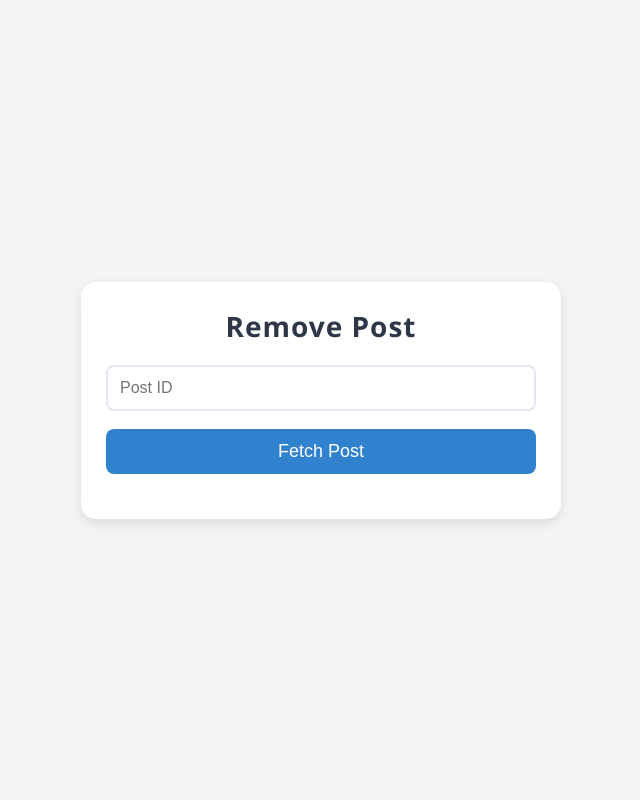
After one commit to ahhuser520/ZSTspotted, a Flask app: template templates/admin/panel.html in a window 1280 px wide. The commit adds this page. Shown: the whole page, without its empty margins (319-959 px from the left). Run offline with Flask 3, Linux system fonts and the light colour scheme; the template is opened without the code that fills it, so the values that code supplies are empty.

Commit message:
Dodano admin panel, i mniejsze poprawki.

```diff
--- a/app.py
+++ b/app.py
@@ -1,23 +1,164 @@
-from flask import Flask, render_template, redirect, request, abort, make_response, jsonify, g
+from flask import Flask, render_template, redirect, request, abort, make_response, jsonify, session, g
 from flask_limiter import Limiter
 from flask_limiter.util import get_remote_address
 import sqlite3 as sqlite
+import random
+from dotenv import load_dotenv
+import os
+import hashlib
+from functools import wraps
+app = Flask(__name__)
 
-app = Flask(__name__)
+load_dotenv()
+
+app.secret_key = os.getenv('FLASK_SECRET_KEY')
 
 # Ustawienie Limiter bez błędów w przekazywaniu key_func
 limiter = Limiter(get_remote_address, app=app)
 
 siteName = 'ZSTspotted'
 
-# Przed każdym zapytaniem będziemy dodawać stopkę do kontekstu
+# Before request - Adding footer to context
 @app.before_request
 def add_footer_to_context():
-    g.footer = render_template('modules/footer.html')  # Ładujemy footer.html do zmiennej globalnej
-    '''if not request.is_secure:# and app.env != "development":
-        url = request.url.replace("http://", "https://", 1)
-        return redirect(url, code=301)'''
+    g.footer = render_template('modules/footer.html')
 
+# Admin session check decorator
+def requires_admin(f):
+    @wraps(f)
+    def decorated_function(*args, **kwargs):
+        if not session.get('admin_logged_in'):
+            return redirect(url_for('admin'))
+        return f(*args, **kwargs)
+    return decorated_function
+
+# Initialize the database
+def init_db():
+    con = sqlite.connect('database.db')
+    cur = con.cursor()
+
+    cur.execute('''
+        CREATE TABLE IF NOT EXISTS admin (
+            id INTEGER PRIMARY KEY AUTOINCREMENT,
+            passkey TEXT NOT NULL
+        )
+    ''')
+
+    con.commit()
+
+    if not os.path.exists('passkey.txt'):
+        random_passkey = ''.join(random.choices('0123456789abcdef', k=32))
+
+        hashed_passkey = hashlib.sha256(random_passkey.encode()).hexdigest()
+
+        with open('passkey.txt', 'w') as f:
+            f.write(random_passkey)
+
+        cur.execute("INSERT INTO admin (passkey) VALUES (?)", (hashed_passkey,))
+        con.commit()
+
+        print(f"Generated new passkey: {random_passkey}")
+    else:
+        cur.execute("SELECT passkey FROM admin WHERE id = 1")
+        admin_row = cur.fetchone()
+        if admin_row:
+            print(f"Using existing passkey: {admin_row[0]}")
+        else:
+            print("Error: Admin passkey not found in the database.")
+
+    con.close()
+
+
+def init_db():
+    db_exists = os.path.exists('database.db')
+
+    con = sqlite.connect('database.db')
+    cur = con.cursor()
+
+    cur.execute('''
+        CREATE TABLE IF NOT EXISTS admin (
+            id INTEGER PRIMARY KEY AUTOINCREMENT,
+            passkey TEXT NOT NULL
+        )
+    ''')
+
+    con.commit()
+
+    if os.path.exists('passkey.txt'):
+        with open('passkey.txt', 'r') as f:
+            random_passkey = f.read().strip()
+
+        hashed_passkey = hashlib.sha256(random_passkey.encode()).hexdigest()
+
+        if not db_exists:
+            cur.execute("INSERT INTO admin (passkey) VALUES (?)", (hashed_passkey,))
+            con.commit()
+    else:
+        random_passkey = ''.join(random.choices('0123456789abcdef', k=32))
+        hashed_passkey = hashlib.sha256(random_passkey.encode()).hexdigest()
+
+        with open('passkey.txt', 'w') as f:
+            f.write(random_passkey)
+
+        cur.execute("INSERT INTO admin (passkey) VALUES (?)", (hashed_passkey,))
+        con.commit()
+
+    con.close()
+
+
+@app.route('/admin/postbyid', methods=['POST'])
+def postbyid():
+    try:
+        json_data = request.get_json()
+        post_id = json_data.get('id')
+
+        if not post_id:
+            return jsonify({"error": "ID not provided"}), 400
+
+        db = sqlite.connect('database.db')
+        post = db.execute("SELECT rowid, timestamp, content FROM posty WHERE rowid = ?", (post_id,)).fetchone()
+        db.close()
+
+        if post:
+            return jsonify({
+                "id": post[0],
+                "timestamp": post[1],
+                "content": post[2]
+            }), 200
+        else:
+            return jsonify({"error": "Post not found"}), 404
+
+    except sqlite.Error as e:
+        return jsonify({"error": "Internal Server Error"}), 500
+
+
+@app.route('/admin/usunpost', methods=['POST'])
+@requires_admin
+def usunpost():
+    try:
+        json_data = request.get_json()
+        post_id = json_data.get('id')
+
+        if not post_id:
+            return jsonify({"error": "ID not provided"}), 400
+
+        db = sqlite.connect('database.db')
+        db.execute('''
+            CREATE TABLE IF NOT EXISTS usuniete_posty(
+                timestamp DATETIME DEFAULT CURRENT_TIMESTAMP,
+                content TEXT NOT NULL
+            )
+        ''')
+        db.execute("UPDATE posty SET content = 'Post usuniety' WHERE rowid = ?", (post_id,))
+        db.commit()
+        db.close()
+
+        return jsonify({"message": "Post successfully removed"}), 200
+
+    except sqlite.Error as e:
+        return jsonify({"error": "Internal Server Error"}), 500
+
+# Public routes
 @app.route('/')
 def index():
     return render_template('index.html', siteName=siteName, footer=g.footer)
@@ -38,7 +179,7 @@ def tos():
 @app.route('/sendanonymousmessage', methods=['POST'])
 def sendanonymousmessage():
     jsonData = request.get_json()
-    if not jsonData or not jsonData.get('message'):  # Check if 'message' key exists
+    if not jsonData or not jsonData.get('message'):
         abort(400)
 
     response = make_response('', 200)
@@ -67,7 +208,6 @@ def posty():
     page = request.args.get('page', default=1, type=int)
     postow_na_scroll = 50
 
-    # Wylicz offset wzgledem na obecna strone
     offset = (page - 1) * postow_na_scroll
 
     db = sqlite.connect('database.db')
@@ -86,4 +226,5 @@ def add_onion_location_header(response):
     return response
 
 if __name__ == '__main__':
+    init_db()
     app.run(host='0.0.0.0', port=4000, debug=True)
--- /dev/null
+++ b/templates/admin/panel.html
@@ -0,0 +1,186 @@
+<!DOCTYPE html>
+<html lang="en">
+<head>
+    <meta charset="UTF-8">
+    <meta name="viewport" content="width=device-width, initial-scale=1.0">
+    <title>Admin - Remove Post</title>
+    <style>
+        * {
+            margin: 0;
+            padding: 0;
+            box-sizing: border-box;
+        }
+
+        body {
+            font-family: 'Segoe UI', Tahoma, Geneva, Verdana, sans-serif;
+            background-color: #f3f4f6;
+            display: flex;
+            justify-content: center;
+            align-items: center;
+            height: 100vh;
+            flex-direction: column;
+            color: #333;
+        }
+
+        .container {
+            background-color: #ffffff;
+            border-radius: 15px;
+            box-shadow: 0 4px 12px rgba(0, 0, 0, 0.1);
+            width: 100%;
+            max-width: 480px;
+            padding: 25px;
+            text-align: center;
+            overflow: hidden;
+            transition: all 0.3s ease;
+        }
+
+        .container:hover {
+            transform: translateY(-5px);
+            box-shadow: 0 6px 15px rgba(0, 0, 0, 0.1);
+        }
+
+        h1 {
+            font-size: 28px;
+            font-weight: 600;
+            color: #2d3748;
+            margin-bottom: 20px;
+            letter-spacing: 1px;
+        }
+
+        .remove-post-container form input {
+            width: 100%;
+            padding: 12px;
+            margin-bottom: 18px;
+            font-size: 16px;
+            border: 2px solid #e2e8f0;
+            border-radius: 8px;
+            transition: border-color 0.3s;
+        }
+
+        .remove-post-container form input:focus {
+            outline: none;
+            border-color: #63b3ed;
+        }
+
+        .remove-post-container form button {
+            width: 100%;
+            padding: 12px;
+            font-size: 18px;
+            background-color: #3182ce;
+            color: white;
+            border: none;
+            border-radius: 8px;
+            cursor: pointer;
+            transition: background-color 0.3s;
+        }
+
+        .remove-post-container form button:hover {
+            background-color: #2b6cb0;
+        }
+
+        .message {
+            margin-top: 20px;
+            font-size: 16px;
+            font-weight: 500;
+        }
+
+        .message.success {
+            color: #38a169;
+        }
+
+        .message.error {
+            color: #e53e3e;
+        }
+
+        .post-details {
+            margin-top: 20px;
+            text-align: left;
+            font-size: 16px;
+        }
+    </style>
+</head>
+<body>
+    <div class="container remove-post-container">
+        <h1>Remove Post</h1>
+        <form id="remove-post-form">
+            <input type="number" name="id" id="post-id" placeholder="Post ID" required>
+            <button type="submit">Fetch Post</button>
+        </form>
+
+        <div class="post-details" id="post-details"></div>
+        <button id="remove-button" style="display:none;">Remove Post</button>
+
+        <div class="message" id="message"></div>
+    </div>
+
+    <script>
+document.getElementById('remove-post-form').addEventListener('submit', function(event) {
+    event.preventDefault(); // Prevent the default form submission
+
+    const postId = document.getElementById('post-id').value;
+    const postDetailsElement = document.getElementById('post-details');
+    const messageElement = document.getElementById('message');
+    const removeButton = document.getElementById('remove-button');
+    messageElement.textContent = ''; // Clear previous message
+
+    // Fetch post details by post ID
+    fetch('/admin/postbyid', {
+        method: 'POST',
+        headers: {
+            'Content-Type': 'application/json',
+        },
+        body: JSON.stringify({ id: postId }),
+    })
+    .then(response => response.json())
+    .then(data => {
+        if (data && data.id) {  // Check if the post exists by checking for 'id'
+            // Display post details
+            postDetailsElement.innerHTML = `
+                <strong>Post ID:</strong> ${data.id}<br>
+                <strong>Content:</strong> ${data.content}<br>
+                <strong>Timestamp:</strong> ${data.timestamp}<br>
+            `;
+            // Show the "Remove Post" button
+            removeButton.style.display = 'block';
+        } else {
+            messageElement.textContent = 'Post not found!';
+            messageElement.className = 'message error';
+        }
+    })
+    .catch(error => {
+        messageElement.textContent = 'Error fetching post details. Please try again.';
+        messageElement.className = 'message error';
+    });
+});
+
+        document.getElementById('remove-button').addEventListener('click', function() {
+            const postId = document.getElementById('post-id').value;
+            const messageElement = document.getElementById('message');
+
+            // Remove post after confirmation
+            fetch('/admin/usunpost', {
+                method: 'POST',
+                headers: {
+                    'Content-Type': 'application/json',
+                },
+                body: JSON.stringify({ id: postId }),
+            })
+            .then(response => {
+                if (response.ok) {
+                    messageElement.textContent = 'Post successfully removed!';
+                    messageElement.className = 'message success';
+                    document.getElementById('post-id').value = '';
+                    document.getElementById('post-details').innerHTML = ''; // Clear post details
+                    document.getElementById('remove-button').style.display = 'none'; // Hide the button
+                } else {
+                    throw new Error('Something went wrong. Please try again.');
+                }
+            })
+            .catch(error => {
+                messageElement.textContent = error.message;
+                messageElement.className = 'message error';
+            });
+        });
+    </script>
+</body>
+</html>
--- a/templates/modules/footer.html
+++ b/templates/modules/footer.html
@@ -15,7 +15,8 @@
     width: 100%;
     padding: 20px 0; /* Dodajemy trochę przestrzeni wokół stopki */
     background-color: #f8f8f8; /* Opcjonalnie, aby wyróżnić stopkę */
-    position: relative;
+    position: fixed;
+    bottom: 0;
 }
 
 .links a {
--- a/templates/wyslij/index.html
+++ b/templates/wyslij/index.html
@@ -51,7 +51,7 @@
     {{ footer|safe }}
     <style>
         footer{
-            position: absolute !important;
+            position: fixed !important;
             bottom: 0 !important;
         }
     </style>
```
Also changed, not shown: static/style.css (+7 -21 lines), templates/admin/login.html (added, +89 -0 lines), templates/index.html (+19 -8 lines), database.db (deleted), 2 other files.
